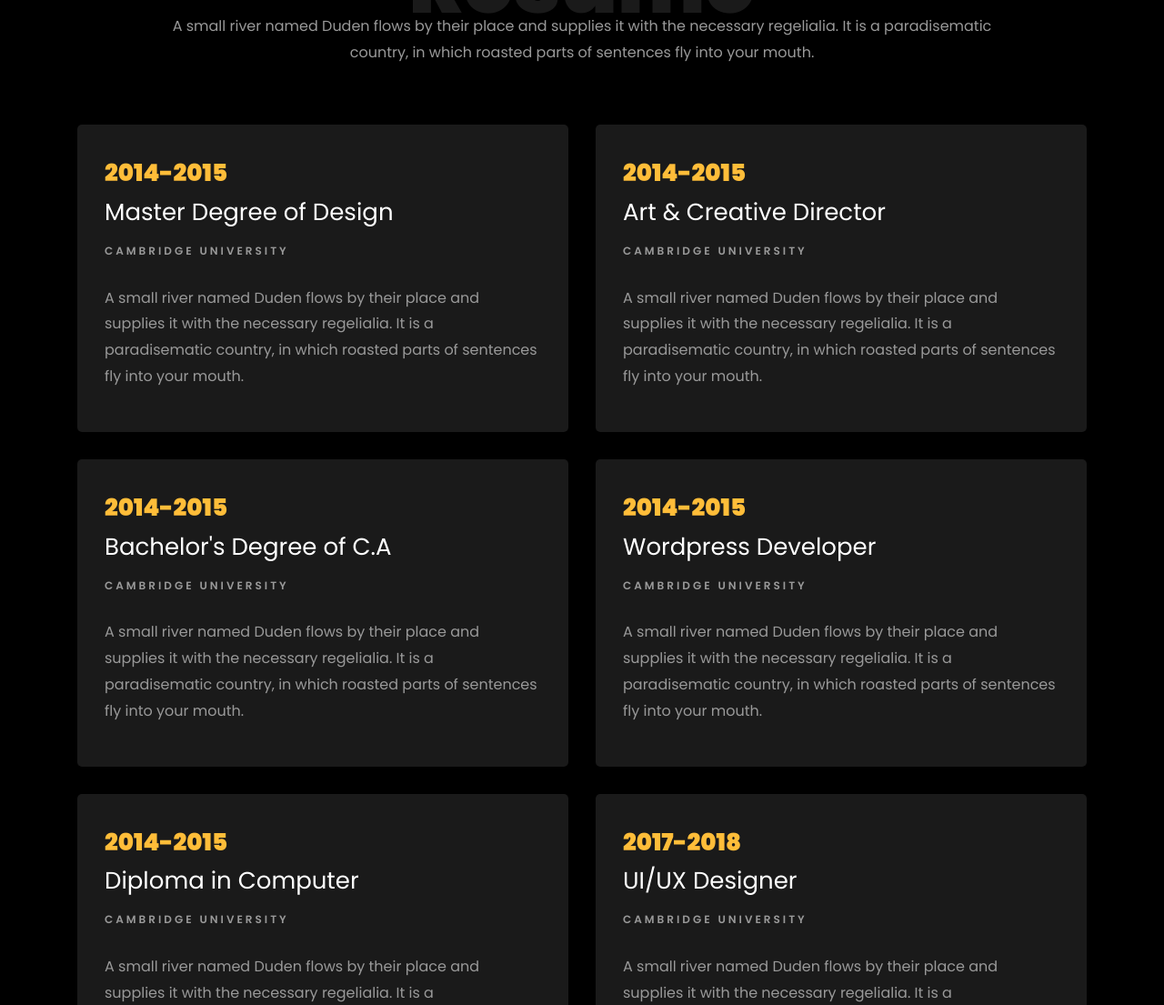
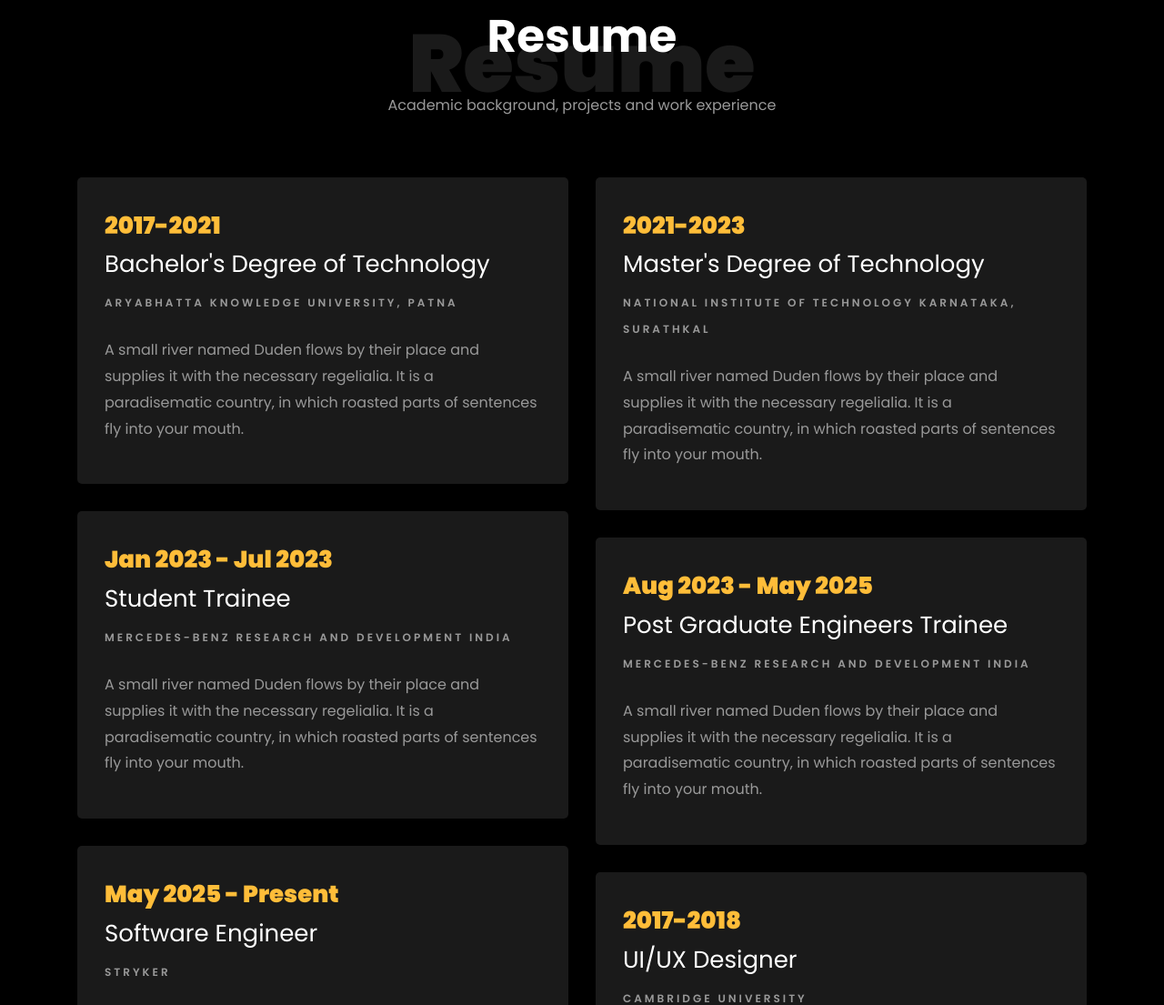
Before and after one commit to ankushkr2898/portfolio, a plain HTML site: page index.html in a window 1280 px wide. Shown: the part 1695-2800 px from the top of the page at 91% size. Drawn offline with Linux system fonts and the light colour scheme; files whose address does not match are found by name.

Commit message:
Add few more personal details

```diff
--- a/index.html
+++ b/index.html
@@ -59,7 +59,7 @@
 		          	<div class="text">
 		          		<span class="subheading">Hello!</span>
 			            <h1 class="mb-4 mt-3">I'm <span>Ankush Kumar</span></h1>
-			            <h2 class="mb-4">A Freelancer</h2>
+			            <h2 class="mb-4">A Freelancer and <span>Software Engineer</span></h2>
 			            <p><a href="#" class="btn btn-primary py-3 px-4">Hire me</a> <a href="#" class="btn btn-white btn-outline-white py-3 px-4">My works</a></p>
 		            </div>
 		          </div>
@@ -77,7 +77,7 @@
 		          <div class="one-forth d-flex align-items-center ftco-animate" data-scrollax=" properties: { translateY: '70%' }">
 		          	<div class="text">
 		          		<span class="subheading">Hello!</span>
-			            <h1 class="mb-4 mt-3">I'm a <span>web designer</span> based in London</h1>
+			            <h1 class="mb-4 mt-3">I'm a <span>software engineer</span> based in Delhi</h1>
 			            <p><a href="#" class="btn btn-primary py-3 px-4">Hire me</a> <a href="#" class="btn btn-white btn-outline-white py-3 px-4">My works</a></p>
 		            </div>
 		          </div>
@@ -102,12 +102,12 @@
 		          <div class="col-md-12 heading-section ftco-animate">
 		          	<h1 class="big">About</h1>
 		            <h2 class="mb-4">About Me</h2>
-		            <p>A small river named Duden flows by their place and supplies it with the necessary regelialia.</p>
+		            <p>Hi, I’m Ankush Kumar, a software engineer passionate about AI, ML, DL, computer vision, and robotics. I work at the intersection of technology and innovation, building intelligent systems for med-tech, automation, and smart robotics. I love solving complex problems and turning ideas into real-world applications.</p>
 		            <ul class="about-info mt-4 px-md-0 px-2">
 		            	<li class="d-flex"><span>Name:</span> <span>Ankush Kumar</span></li>
 		            	<li class="d-flex"><span>Date of birth:</span> <span>August 02, 1998</span></li>
-		            	<li class="d-flex"><span>Address:</span> <span>San Francisco CA 97987 USA</span></li>
-		            	<li class="d-flex"><span>Zip code:</span> <span>1000</span></li>
+		            	<li class="d-flex"><span>Address:</span> <span>Saket, Delhi, India</span></li>
+		            	<li class="d-flex"><span>Zip code:</span> <span>110017</span></li>
 		            	<li class="d-flex"><span>Email:</span> <span>ankushkr2898@outlook.com</span></li>
 		            	<li class="d-flex"><span>Phone: </span> <span>+91-882-522-4197</span></li>
 		            </ul>
@@ -133,42 +133,42 @@
           <div class="col-md-10 heading-section text-center ftco-animate">
           	<h1 class="big big-2">Resume</h1>
             <h2 class="mb-4">Resume</h2>
-            <p>A small river named Duden flows by their place and supplies it with the necessary regelialia. It is a paradisematic country, in which roasted parts of sentences fly into your mouth.</p>
+            <p>Academic background, projects and work experience</p>
           </div>
         </div>
     		<div class="row">
     			<div class="col-md-6">
     				<div class="resume-wrap ftco-animate">
-    					<span class="date">2014-2015</span>
-    					<h2>Master Degree of Design</h2>
-    					<span class="position">Cambridge University</span>
+    					<span class="date">2017-2021</span>
+    					<h2>Bachelor's Degree of Technology</h2>
+    					<span class="position">Aryabhatta Knowledge University, Patna</span>
     					<p class="mt-4">A small river named Duden flows by their place and supplies it with the necessary regelialia. It is a paradisematic country, in which roasted parts of sentences fly into your mouth.</p>
     				</div>
     				<div class="resume-wrap ftco-animate">
-    					<span class="date">2014-2015</span>
-    					<h2>Bachelor's Degree of C.A</h2>
-    					<span class="position">Cambridge University</span>
+    					<span class="date">Jan 2023 - Jul 2023</span>
+    					<h2>Student Trainee</h2>
+    					<span class="position">Mercedes-Benz Research and Development India</span>
     					<p class="mt-4">A small river named Duden flows by their place and supplies it with the necessary regelialia. It is a paradisematic country, in which roasted parts of sentences fly into your mouth.</p>
     				</div>
     				<div class="resume-wrap ftco-animate">
-    					<span class="date">2014-2015</span>
-    					<h2>Diploma in Computer</h2>
-    					<span class="position">Cambridge University</span>
+    					<span class="date">May 2025 - Present</span>
+    					<h2>Software Engineer</h2>
+    					<span class="position">Stryker</span>
     					<p class="mt-4">A small river named Duden flows by their place and supplies it with the necessary regelialia. It is a paradisematic country, in which roasted parts of sentences fly into your mouth.</p>
     				</div>
     			</div>
 
     			<div class="col-md-6">
     				<div class="resume-wrap ftco-animate">
-    					<span class="date">2014-2015</span>
-    					<h2>Art &amp; Creative Director</h2>
-    					<span class="position">Cambridge University</span>
+    					<span class="date">2021-2023</span>
+    					<h2>Master's Degree of Technology</h2>
+    					<span class="position">National Institute of Technology Karnataka, Surathkal</span>
     					<p class="mt-4">A small river named Duden flows by their place and supplies it with the necessary regelialia. It is a paradisematic country, in which roasted parts of sentences fly into your mouth.</p>
     				</div>
     				<div class="resume-wrap ftco-animate">
-    					<span class="date">2014-2015</span>
-    					<h2>Wordpress Developer</h2>
-    					<span class="position">Cambridge University</span>
+    					<span class="date">Aug 2023 - May 2025</span>
+    					<h2>Post Graduate Engineers Trainee </h2>
+    					<span class="position">Mercedes-Benz Research and Development India</span>
     					<p class="mt-4">A small river named Duden flows by their place and supplies it with the necessary regelialia. It is a paradisematic country, in which roasted parts of sentences fly into your mouth.</p>
     				</div>
     				<div class="resume-wrap ftco-animate">
@@ -550,7 +550,7 @@
           			<span class="icon-map-signs"></span>
           		</div>
           		<h3 class="mb-4">Address</h3>
-	            <p>198 West 21th Street, Suite 721 New York NY 10016</p>
+	            <p>Block A, Prayavaran Complex, Saket, New Delhi, India - 110017</p>
 	          </div>
           </div>
           <div class="col-md-6 col-lg-3 d-flex ftco-animate">
@@ -559,7 +559,7 @@
           			<span class="icon-phone2"></span>
           		</div>
           		<h3 class="mb-4">Contact Number</h3>
-	            <p><a href="tel://1234567920">+ 1235 2355 98</a></p>
+	            <p><a href="tel://8825224197">+ 91 882 522 4197</a></p>
 	          </div>
           </div>
           <div class="col-md-6 col-lg-3 d-flex ftco-animate">
@@ -568,7 +568,7 @@
           			<span class="icon-paper-plane"></span>
           		</div>
           		<h3 class="mb-4">Email Address</h3>
-	            <p><a href="mailto:info@yoursite.com">info@yoursite.com</a></p>
+	            <p><a href="mailto:ankushkr2898@outlook.com">ankushkr2898@outlook.com</a></p>
 	          </div>
           </div>
           <div class="col-md-6 col-lg-3 d-flex ftco-animate">
@@ -577,7 +577,7 @@
           			<span class="icon-globe"></span>
           		</div>
           		<h3 class="mb-4">Website</h3>
-	            <p><a href="#">yoursite.com</a></p>
+	            <p><a href="#">ankushkr2898.github.io</a></p>
 	          </div>
           </div>
         </div>
```
Also changed, not shown: 1 other file.
